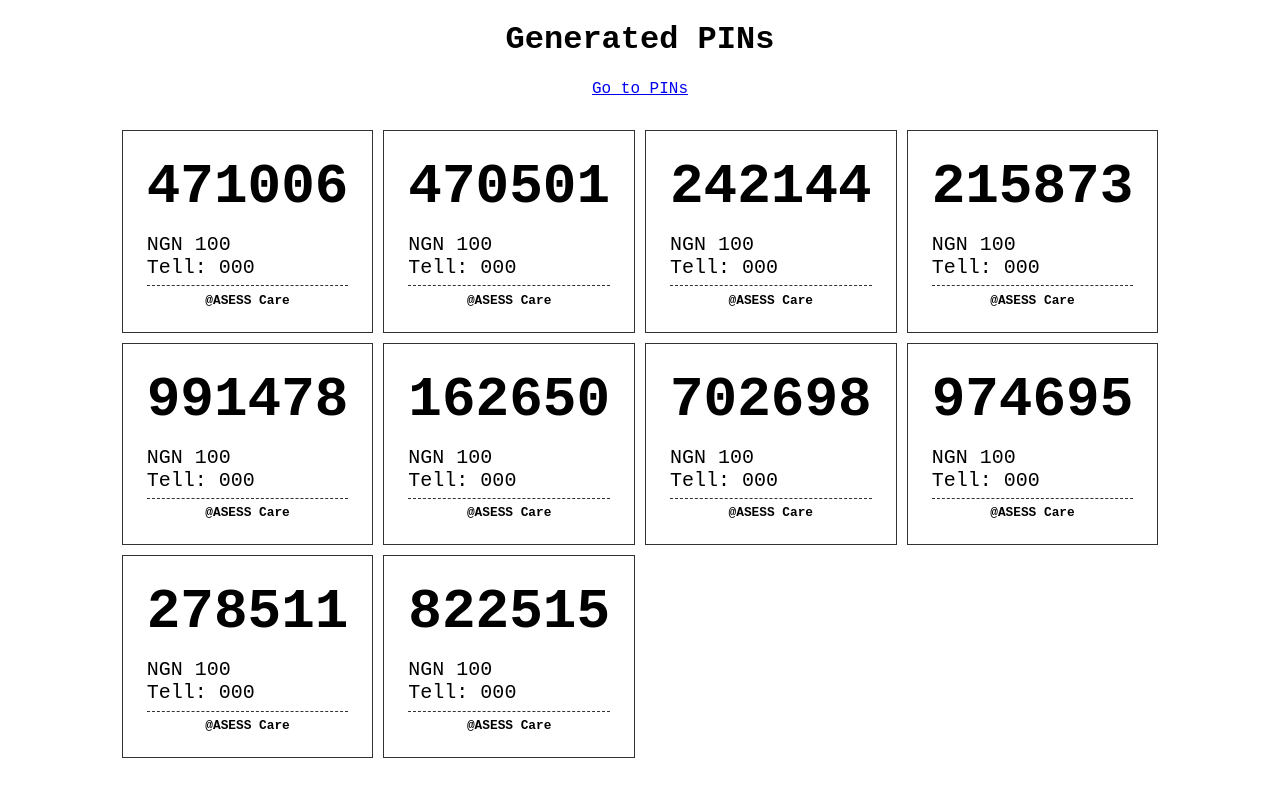
After one commit to oluwatobimaxwell/pin-management, a Django app: template pin/templates/print_pins.html in a window 1280 px wide. The commit adds this page. Run offline with Django 4.2, Linux system fonts and the light colour scheme; data comes from the database, SQL or seed files in the repository; the template is opened without the code that fills it: values that come from a table or form of the project are taken from there, most other values are stand-ins (such as "Sample title", 1, 10 or a date in 2020).

Commit message:
pin printing and gen form

```diff
--- a/pin/models.py
+++ b/pin/models.py
@@ -32,14 +32,23 @@ STATUS = (
     ("valid", "UNUSED"),
     ("invalid", "USED")
 )
+
+VALUE_CHOICES = (
+    (100, "NGN 100"),
+    (200, "NGN 200"),
+    (300, "NGN 300"),
+    (400, "NGN 400"),
+    (500, "NGN 500"),
+)
+
 class Pin(models.Model):
-    id = models.UUIDField(default=uuid.uuid4, unique=True, primary_key=True, editable=False)
+    # id = models.UUIDField(default=uuid.uuid4, unique=True, primary_key=True, editable=False)
     secret = models.CharField(max_length=200, null=True, blank=True, editable=False)
     created_at = models.DateTimeField(auto_now_add=True, null=True)
     updated_at = models.DateTimeField(auto_now=True, null=True)
     status=models.CharField(max_length=20, choices=STATUS, default="valid")
     pin = models.IntegerField( blank=True, null=True, editable=False)
     caller = models.ForeignKey(Caller, on_delete=models.CASCADE, null=True, blank=True)
-
+    value = models.IntegerField(default=100, blank=True, null=True, choices=VALUE_CHOICES)
     def __str__(self):
         return str(self.pin)
--- a/pin/templates/admin/pin/Pin/change_list.html
+++ b/pin/templates/admin/pin/Pin/change_list.html
@@ -3,8 +3,11 @@
 
     {{ block.super }}
      {% if has_add_permission %}
-     <li>
+    <li>
         <a href="/generate" class="grp-state-focus addlink">Generate Pin</a>
+    </li>
+    <li>
+        <a href="/print-pins?pinIds={{pinIds}}" class="grp-state-focus addlink">Print PINs</a>
     </li>
 
      {% endif %}
--- /dev/null
+++ b/pin/templates/print_pins.html
@@ -0,0 +1,103 @@
+
+<!DOCTYPE html>
+<html lang="en">
+<head>
+    <meta charset="UTF-8">
+    <meta http-equiv="X-UA-Compatible" content="IE=edge">
+    <meta name="viewport" content="width=device-width, initial-scale=1.0">
+    <title>Generate Pin</title>
+    <style>
+        * {
+            font-family: 'Courier New', Courier, monospace;
+        }
+        h1 {
+            text-align: center;
+        }
+        .container{
+            width: 100%;
+            display: flex;
+            justify-content: center;
+            align-items: center;
+        }
+        .pin {
+            border: 1px solid #333;
+            padding: 1.5em;
+        }
+        .pin h3 {
+            font-size: 3.5em;
+            font-weight: 900;
+            margin: 0;
+            margin-bottom: 0.25em;
+        }
+        .date {
+            font-size: 0.8em;
+        }
+        .pin p {
+            font-size: 20px;
+            font-weight: 500;
+            margin: 0;
+            margin-bottom: 0;
+        }
+        .grid {
+            display: grid;
+            grid-template-columns: repeat(4, 1fr);
+            grid-gap: 10px;
+        }
+        small {
+            font-size: 0.7em;
+            font-weight: bold;
+        }
+        span {
+            font-size: 0.8em;
+            font-weight: bold;
+            text-align: center;
+            width: 100%;
+            display: block;
+            margin-top: 0.5em;
+            padding-top: 0.5em;
+            border-top: 1px dashed #333;
+        }
+        button{
+            width: 100%;
+            height: 45px;
+            background-color: #333;
+            color: #fff;
+            border: none;
+            border-radius: 5px;
+            font-size: 16px;
+            font-weight: 500;
+            cursor: pointer;
+            margin-top: 20px;
+        }
+
+        .back-to-pins {
+            width: 100%;
+
+            display: flex;
+            justify-content: center;
+            align-items: center;
+            margin-bottom: 2em;
+        }
+
+    </style>
+</head>
+<body>
+    <h1>Generated PINs</h1>
+    <div class="back-to-pins">
+        <a href="/admin/pin/pin/">Go to PINs</a>
+    </div>
+    <div class="container">
+        <div class="generated-pins grid">
+            {% for pin in pins %}
+            <div class="pin">
+                <h3>{{ pin.pin }}</h3>
+                <p>NGN {{ pin.value }}</p>
+                <!-- <p class="date"><small>Created at:</small><br/>{{ pin.created_at }}</p> -->
+                <p class="phone">Tell: {{ phone }}</p>
+                <span> @ASESS Care </span>
+            </div>
+            {% endfor %}
+        </div>
+    </div>
+</body>
+</html>
--- a/pin/urls.py
+++ b/pin/urls.py
@@ -2,5 +2,7 @@ from django.urls import path
 from . import views
 
 urlpatterns = [
-               path('generate/', views.generate_pin, name='generate')
+    path('generate/', views.generate_pin_form, name='generate'),
+    path('generate-create/', views.generate_pin, name='create-pins'),
+    path('print-pins/', views.print_pins, name='print-pins'),
 ]
--- a/pin_management/settings.py
+++ b/pin_management/settings.py
@@ -25,11 +25,11 @@ BASE_DIR = Path(__file__).resolve().parent.parent
 SECRET_KEY = 'django-insecure-t$+cw(my5z0%+g&cvc$cd7c-=2j%zdz_qkxg_6859g8p^nd%bv'
 
 # SECURITY WARNING: don't run with debug turned on in production!
-DEBUG = False
+DEBUG = True
 
 ALLOWED_HOSTS = ['*']
 CORS_ALLOW_HEADERS = ['*']
-CSRF_TRUSTED_ORIGINS=['https://asesscare-pin-management.herokuapp.com', 'http://127.0.0.1:8000', 'https://pin-managment.herokuapp.com']
+CSRF_TRUSTED_ORIGINS=['https://asesscare-pin-management.herokuapp.com', 'http://localhost:8000', 'https://pin-managment.herokuapp.com']
 
 
 # Application definition
--- a/requirements.txt
+++ b/requirements.txt
@@ -1,9 +1,10 @@
+backports.zoneinfo==0.2.1
 asgiref==3.5.2
 dj-database-url==1.0.0
 Django==4.1.1
 django-baton==2.4.1
 django-clearcache==1.2.1
-psycopg2==2.9.4
+psycopg2-binary==2.9.5
 pyotp==2.7.0
 sqlparse==0.4.3
 tzdata==2022.4
```
Also changed, not shown: pin/admin.py (+11 -2 lines), pin/templates/change_form.html (+103 -7 lines), pin/views.py (+20 -6 lines), pin/migrations/0001_initial.py, pin/migrations/0002_alter_pin_value.py (added), pin/migrations/0002_remove_pin_pin_alter_pin_amount.py (deleted), pin/migrations/0003_auto_20221006_1221.py (deleted), pin/migrations/0004_pin_pin.py (deleted), pin/migrations/0005_remove_pin_amount.py (deleted), pin/migrations/0006_pin_caller.py (deleted), pin/migrations/0007_remove_caller_user.py (deleted), pin/migrations/0008_alter_pin_status.py (deleted), pin/migrations/0009_alter_pin_pin_alter_pin_secret.py (deleted), pin/migrations/0010_alter_pin_updated_at.py (deleted).
